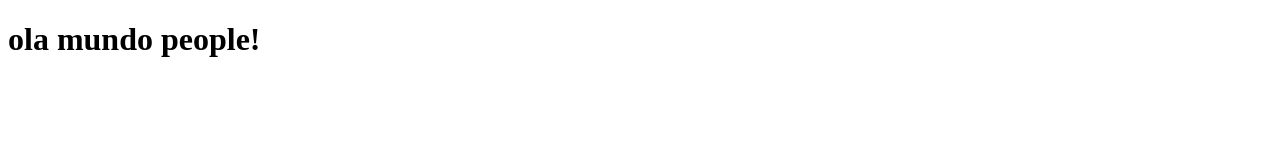
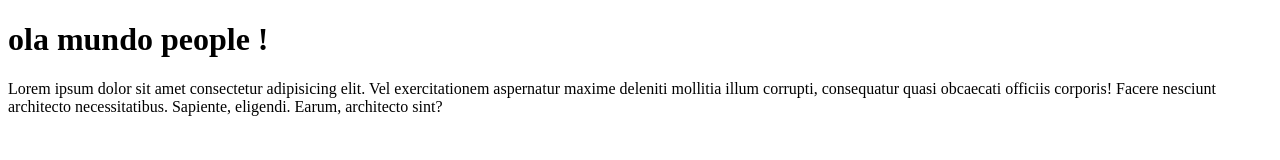
Before and after one commit to mariadev2/criar_curriculo_pyautogui, a plain HTML site: page index.html in a window 1280 px wide. Drawn offline with Linux system fonts and the light colour scheme.

Commit message:
addlorem

```diff
--- a/index.html
+++ b/index.html
@@ -7,6 +7,7 @@
     <title>Document</title>
 </head>
 <body>
-    <h1>ola mundo people!</h1>
+    <h1>ola mundo people <feature2 class="0"></feature2>!</h1>
+    <p>Lorem ipsum dolor sit amet consectetur adipisicing elit. Vel exercitationem aspernatur maxime deleniti mollitia illum corrupti, consequatur quasi obcaecati officiis corporis! Facere nesciunt architecto necessitatibus. Sapiente, eligendi. Earum, architecto sint?</p>
 </body>
 </html>
```
